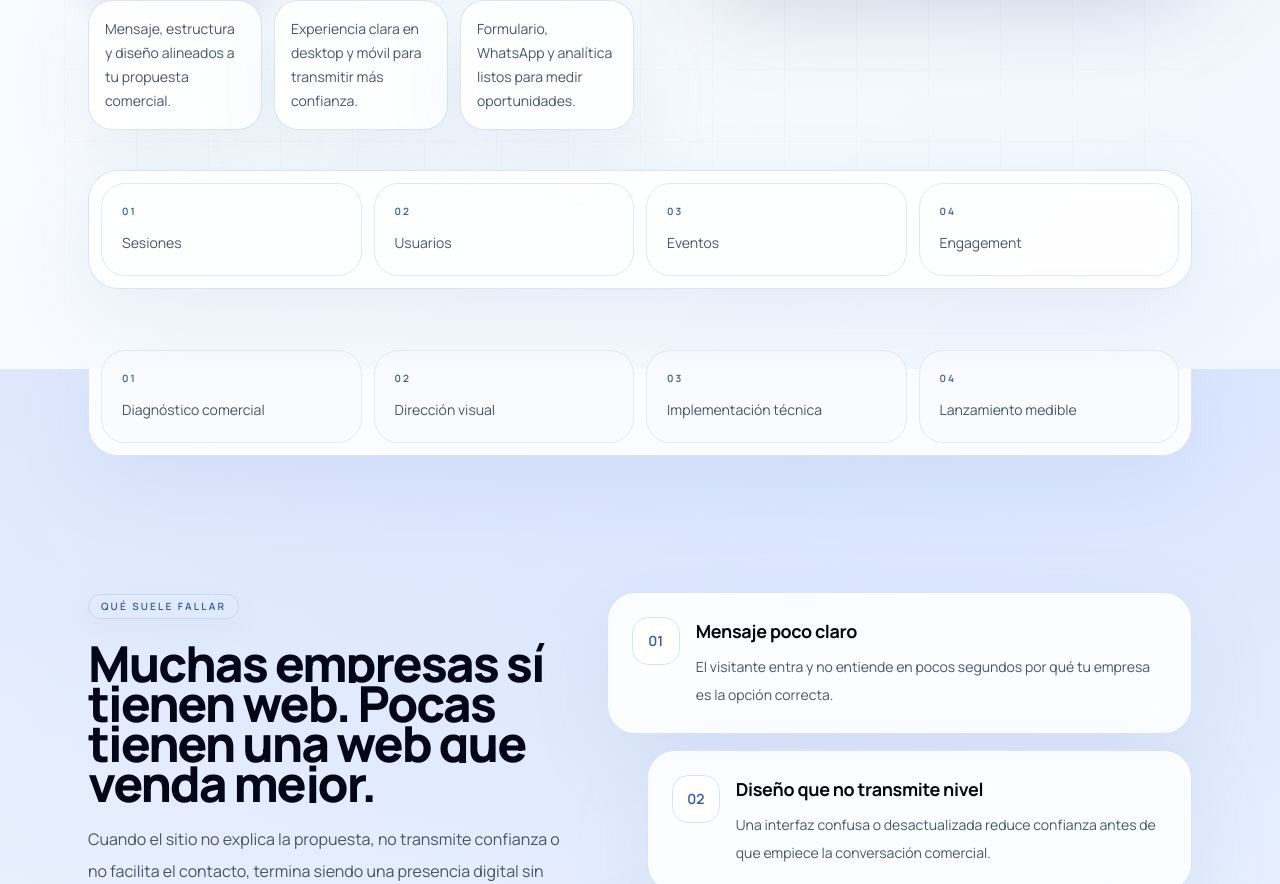
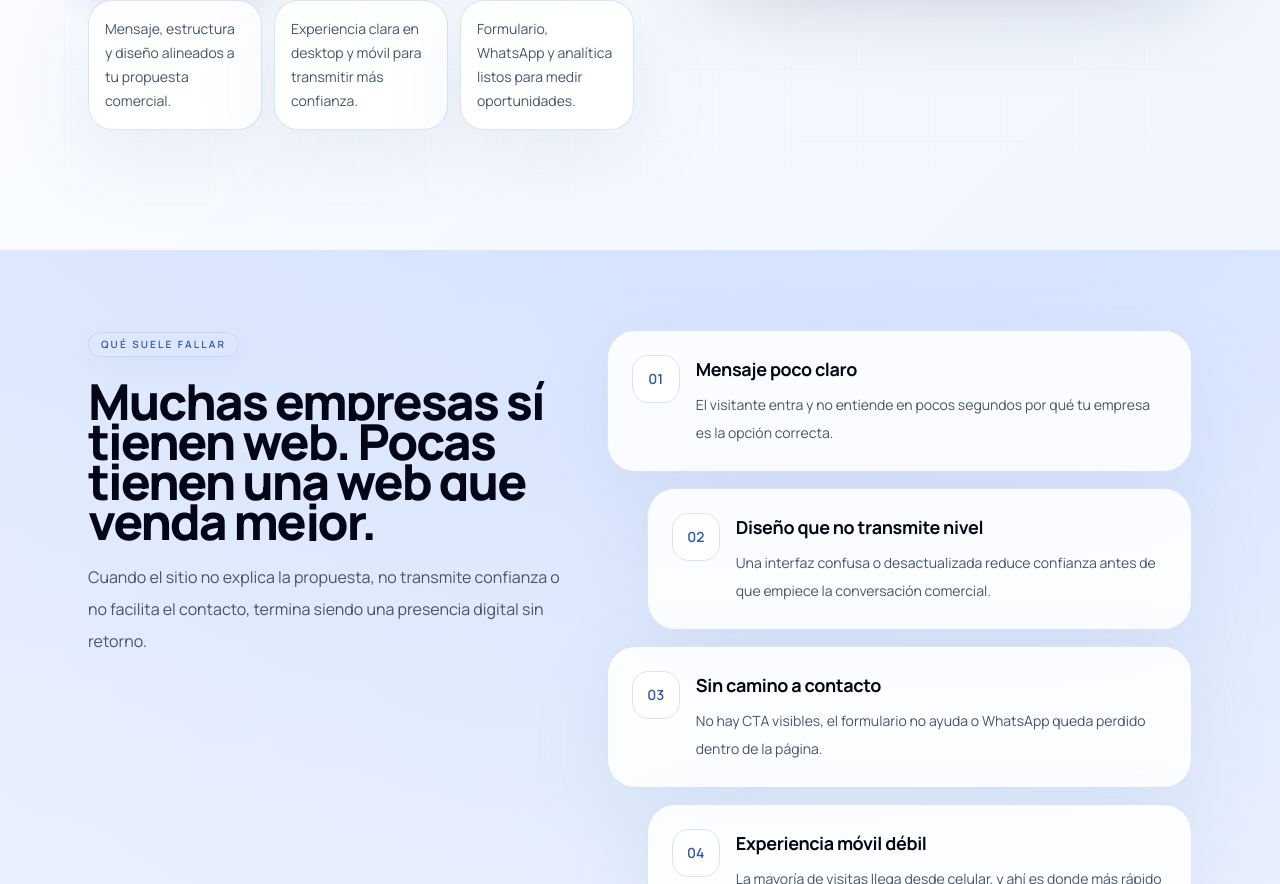
Before and after one commit to YahirCoghi/WebNex, a Next.js app: page /es in a window 1280 px wide. Shown: the part 923-1807 px from the top of the page. Built offline with nearby package versions, Linux system fonts and the light colour scheme; no server answers.

Commit message:
Remove hero metrics strips

```diff
--- a/src/app/[locale]/page.tsx
+++ b/src/app/[locale]/page.tsx
@@ -2,14 +2,12 @@ import {Hero} from "@/components/sections/Hero";
 import {Problem} from "@/components/sections/Problem";
 import {Services} from "@/components/sections/Services";
 import {Showcase} from "@/components/sections/Showcase";
-import {StatsStrip} from "@/components/sections/StatsStrip";
 import {LeadMagnet} from "@/components/sections/LeadMagnet";
 
 export default function LandingPage() {
   return (
     <>
       <Hero />
-      <StatsStrip />
       <Problem />
       <Services />
       <Showcase />
--- a/src/components/sections/Hero.tsx
+++ b/src/components/sections/Hero.tsx
@@ -13,13 +13,6 @@ export function Hero() {
   const container = useRef<HTMLDivElement>(null);
 
   const trustItems = [t("trust_1"), t("trust_2"), t("trust_3")];
-  const metrics = [
-    {value: "01", label: t("metric_1")},
-    {value: "02", label: t("metric_2")},
-    {value: "03", label: t("metric_3")},
-    {value: "04", label: t("metric_4")},
-  ];
-
   useGSAP(
     () => {
       const reducedMotion = window.matchMedia("(prefers-reduced-motion: reduce)").matches;
@@ -87,16 +80,6 @@ export function Hero() {
             y: 22,
           },
           "-=0.4",
-        )
-        .from(
-          ".hero-metric",
-          {
-            autoAlpha: 0,
-            duration: 0.54,
-            stagger: 0.06,
-            y: 16,
-          },
-          "-=0.42",
         );
 
       return () => {
@@ -154,18 +137,6 @@ export function Hero() {
             <DashboardMock />
           </div>
         </div>
-
-        <div className="glass-panel relative z-10 grid gap-3 rounded-[30px] p-3 sm:grid-cols-2 xl:grid-cols-4">
-          {metrics.map((metric) => (
-            <article
-              key={metric.label}
-              className="hero-metric rounded-[24px] border border-[#dfe8f5] bg-white/82 px-5 py-5"
-            >
-              <p className="text-[10px] font-semibold uppercase tracking-[0.22em] text-[#3359a5]">{metric.value}</p>
-              <p className="mt-3 text-sm leading-6 text-slate-600">{metric.label}</p>
-            </article>
-          ))}
-        </div>
       </div>
     </section>
   );
```
